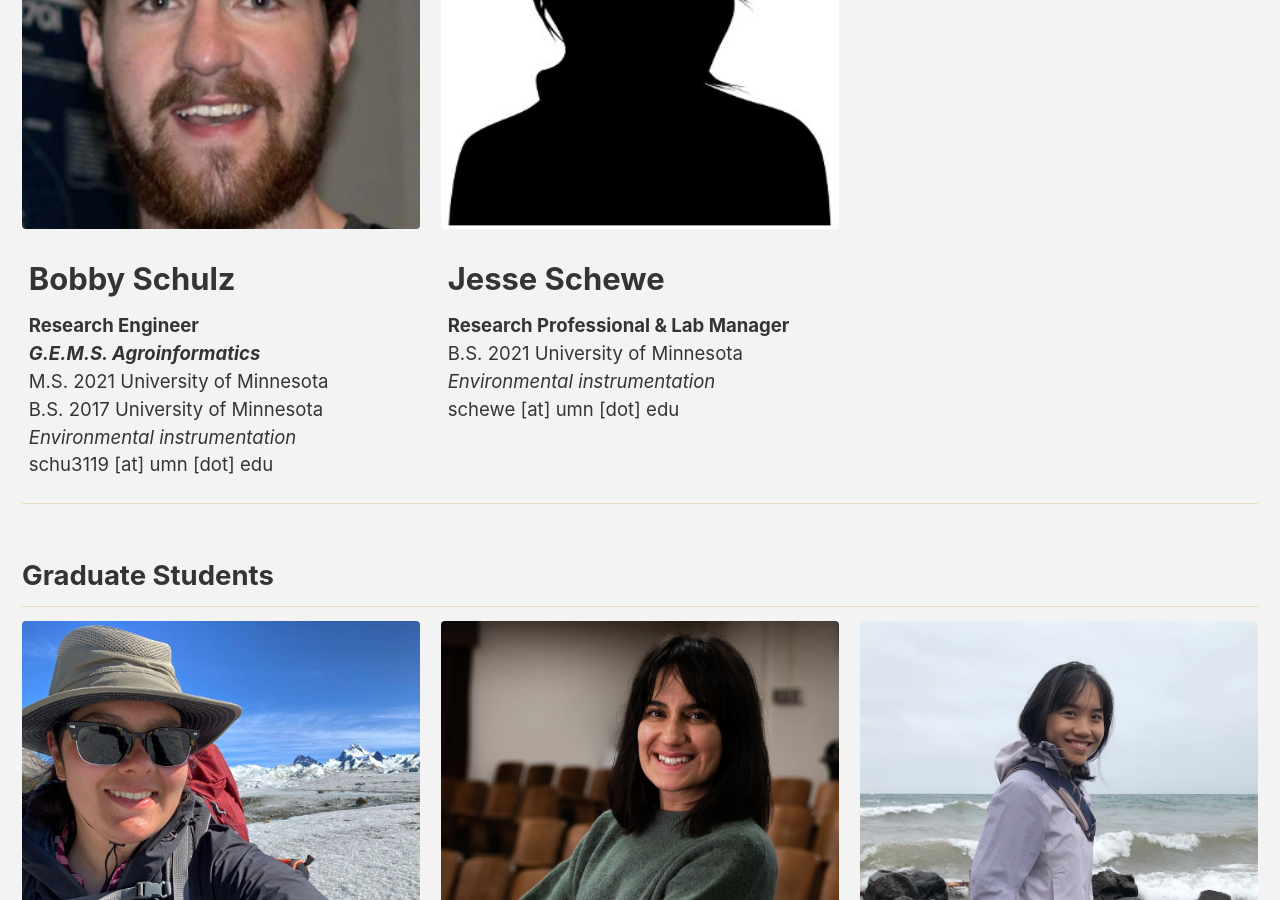
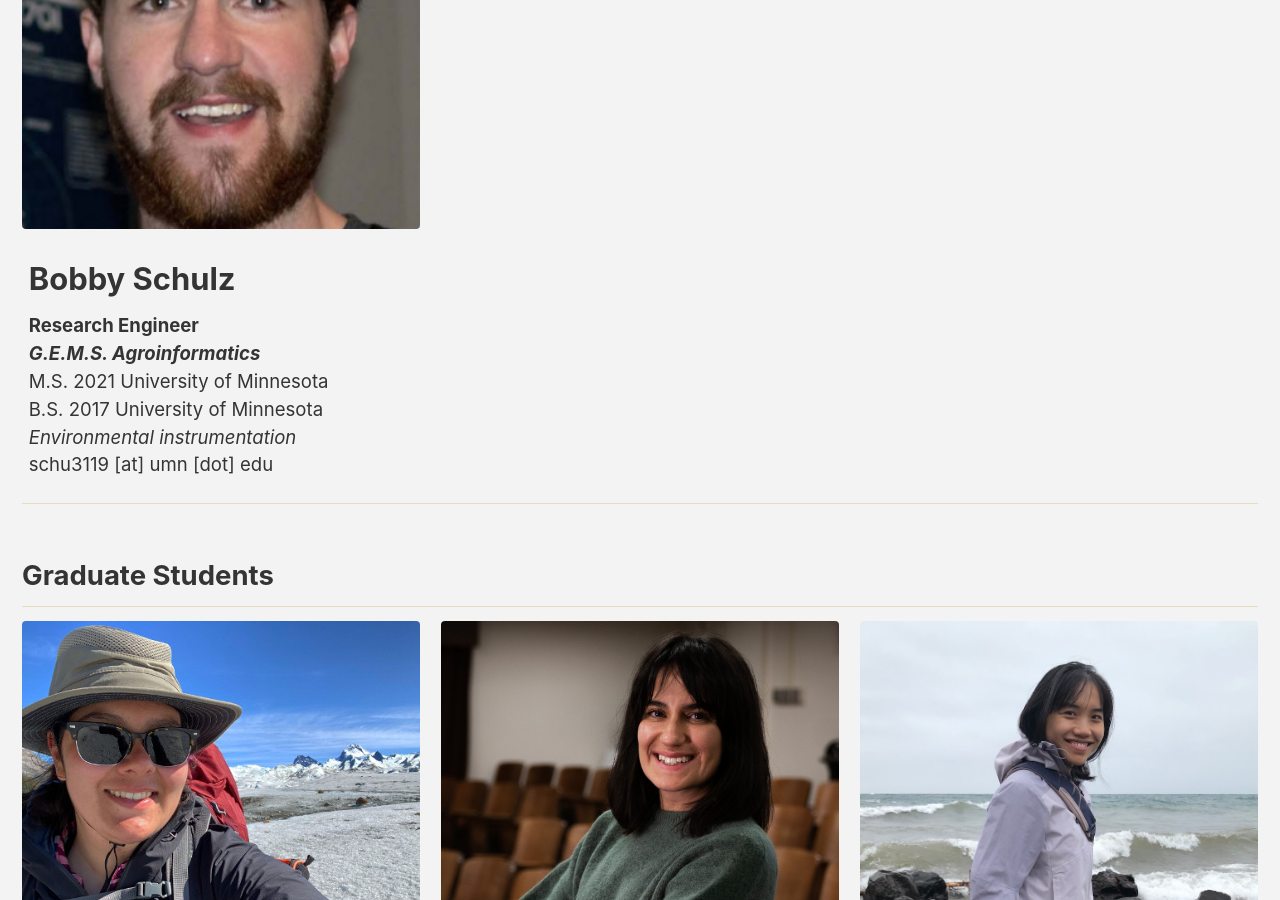
Before and after one commit to MNiMORPH/MNiMORPH.github.io, a Jekyll site: the page built from _pages/people.md, in a window 1280 px wide and 900 px high, scrolled down 2609 px. Built offline with Jekyll 4.4.1, drawn with Linux system fonts in a browser that asks for light colours; cached includes are drawn as plain includes; nearby versions of some CDN libraries; some of the changed text lies outside the part shown.

Commit message:
Jesse Schewe --> Past Members

```diff
--- a/_pages/people.md
+++ b/_pages/people.md
@@ -59,14 +59,6 @@
     #url: ""
     #btn_label: "Homepage"
     #btn_class: "btn--inverse"
-  - image_path: /assets/images/headshots/blank.jpg
-    alt: "Jesse Schewe"
-    title: Jesse Schewe
-    excerpt: "**Research Professional & Lab Manager**<br/>
-              B.S. 2021 University of Minnesota<br/>
-              *Environmental instrumentation*<br/>
-              schewe [at] umn [dot] edu
-              "
 
 grads:
   - image_path: /assets/images/headshots/penprase_2020_square_480px.jpg
@@ -555,11 +547,11 @@
 * Climate and fluvial system response post-LGM
 * ***Now:*** [Graduate student in Atmospheric Sciences (Colorado State)](https://www.linkedin.com/in/ivy-glade)
 
-#### Jesse Schewe (2020–2022, UMN)
+#### Jesse Schewe (2020–2022, 2023–2024 UMN)
 * Undergraduate student researcher (UMN, work with both Wickert and Larson)
 * Geomorphic evolution and LiDAR topography of the St. Croix River valley
 * Field small-engine specialist and all-around scientist
-* ***Now:*** [Staff Professional at Antea Group USA](https://www.linkedin.com/in/jesse-schewe-87a23319a/)
+* Lab manager and coordinator (2024)
 
 #### Josie Welsh (2019–2023, UMN)
 * Bed-load sediment sampler design
```
